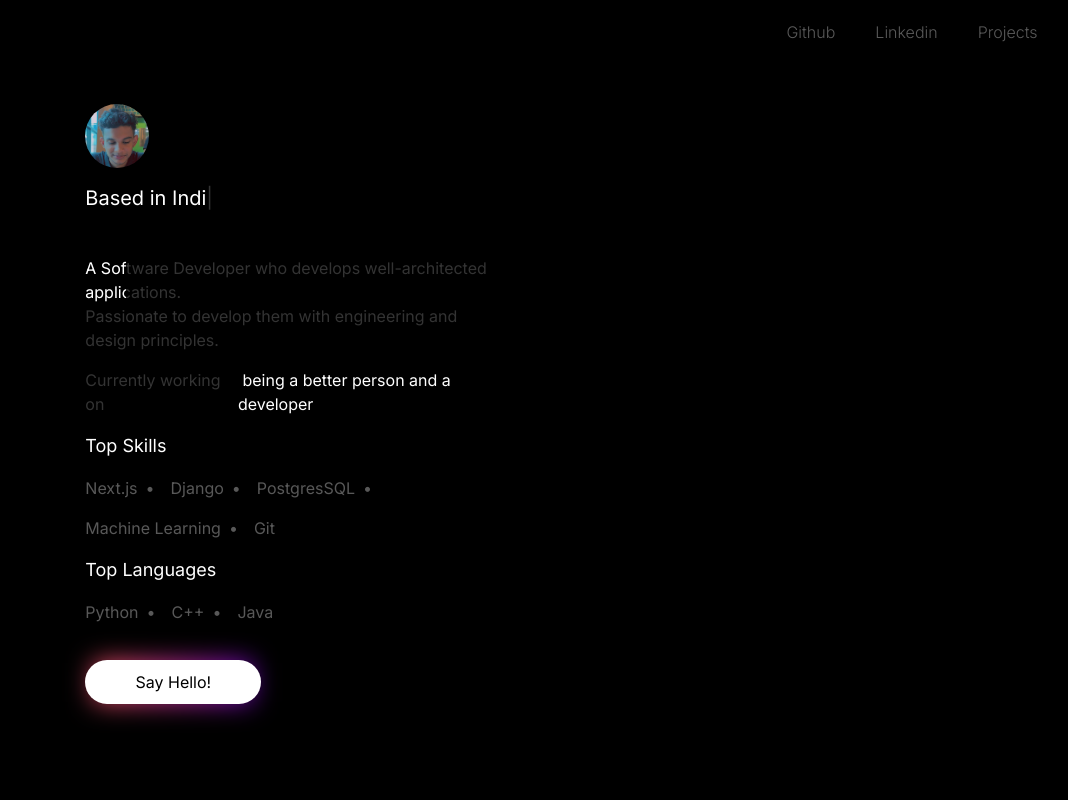
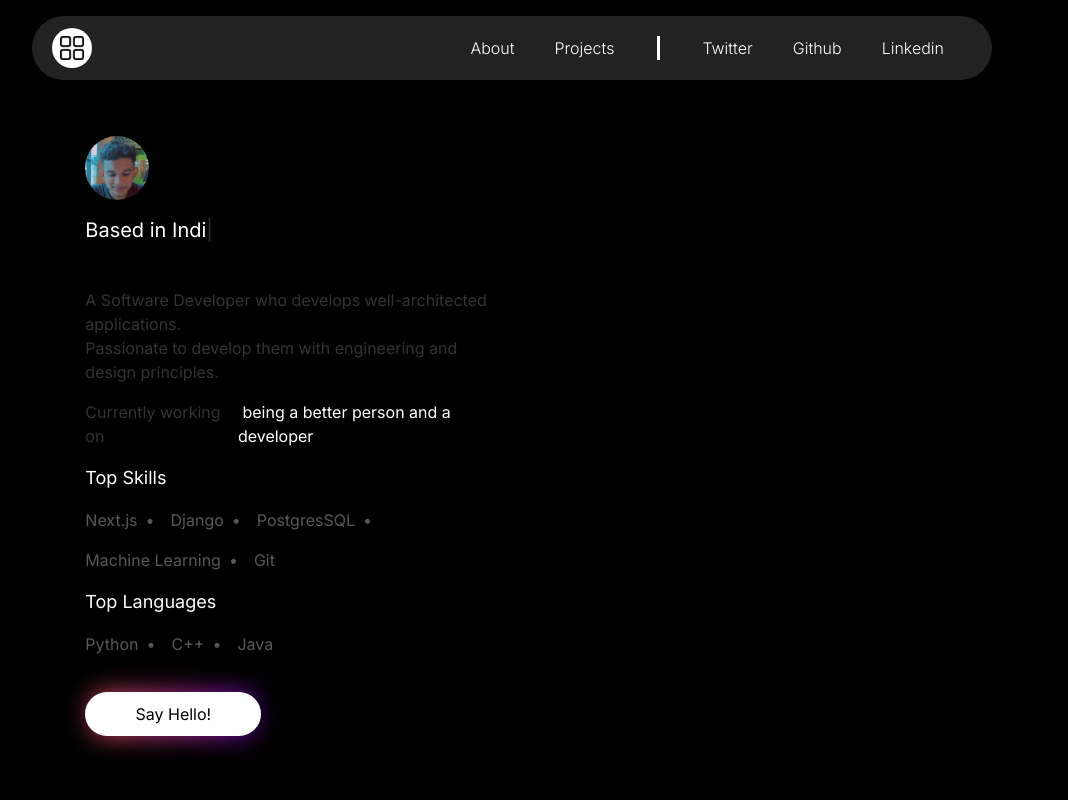
Before and after one commit to Rohithk2003/portfolio, a Next.js app: page / in a window 1280 px wide. Shown: the top 800 px of the page, without its empty margins (128-1196 px from the left). Built offline with nearby package versions, Linux system fonts and the light colour scheme; what tailwindcss-animated would draw is missing.

Commit message:
added new navbar

```diff
--- a/components/main.js
+++ b/components/main.js
@@ -31,7 +31,7 @@ export default function Main() {
 		<>
 			<div
 				id={"home"}
-				className={`home flex flex-wrap relative z-[1000] flex-row scroll-reveal-main w-full text-start   h-dvh ${inter.className}`}
+				className={`home flex flex-wrap relative z-[999] flex-row scroll-reveal-main w-full text-start   h-dvh ${inter.className}`}
 			>
 				<div
 					className={
--- a/components/navbar.js
+++ b/components/navbar.js
@@ -1,7 +1,7 @@
 import Link from "next/link";
 import React, { useState } from "react";
 import { Inter } from "next/font/google";
-
+import Image from "next/image";
 const inter = Inter({
 	subsets: ["latin"],
 	weight: ["300"],
@@ -23,45 +23,91 @@ export default function Navbar() {
 	}
 
 	return (
-		<nav>
+		<nav className="flex w-full justify-center h-24 items-center">
 			<div
-				className={` w-full  h-16 flex justify-end align-middle   z-[999] bg-[#000000] ${inter.className}`}
+				className={` w-3/4 rounded-full navbar fixed h-16 flex justify-between items-center p-2 pl-5   z-[2000] bg-[#222222] ${inter.className}`}
 			>
+				<div className="md:w-10 md:h-10 w-9 h-9 rounded-full  transition-all duration-300 p-3 bg-white flex justify-center items-center overflow-hidden">
+					<Image
+						src="/images/menu.png"
+						alt="menu"
+						width={24}
+						className="absolute"
+						height={24}
+					/>
+				</div>
 				<ul
 					className={
-						"md:flex hidden flex-row md:w-1/4 w-2/4 text-[#595959] mr-20  justify-center gap-10 items-center"
+						"md:flex hidden flex-row pr-10 text-white  justify-center gap-10 items-center"
 					}
 				>
+					<il className="hover:text-[#585858] hover:cursor-pointer">About</il>
+					<li className="e">
+						<Link href="#projects">Projects</Link>
+					</li>
+					<li className="w-2  h-10 b-white text-white flex justify-center items-center">
+						<span className="w-[3px] border-0 outline-none h-6 bg-white text-white">
+							|
+						</span>
+					</li>
+					<li className="hover:text-white">Twitter</li>
 					<li className="hover:text-white">Github</li>
 					<li className="hover:text-white">Linkedin</li>
-					<li className="hover:text-white">
-						<Link href="#projects">Projects</Link>
-					</li>
 				</ul>
 				<div
-					className={`md:hidden flex z-[1000]  order-0 align-middle w-full ${HamStatus ? "fixed" : "absolute"} top-5  justify-start m-auto `}
+					className={`md:hidden flex  align-middle w-full top-5 right-5 mr-2 justify-end m-auto `}
 				>
 					<a
 						className={" grid ml-2 grid-rows-3w"}
 						onClick={handleHamButtonClick}
 					>
 						<span
-							className={`w-7 h-1 mb-1 bg-white  ease-in-out ${HamStatus ? "top-5 hidden" : ""}`}
+							className={`w-7 h-1 mb-1 bg-white  ease-in-out ${
+								HamStatus ? "top-5 hidden" : ""
+							}`}
 						></span>
 						<span
-							className={`w-7 h-1 mb-1 bg-white transition-all duration-300 ease-in-out ${HamStatus ? "top-5 rotate-45 translate-y-[8px]" : ""}`}
+							className={`w-7 h-1 mb-1 bg-white transition-all duration-300 ease-in-out ${
+								HamStatus ? "top-5 rotate-45 translate-y-[8px]" : ""
+							}`}
 						></span>
 						<span
-							className={`w-7 h-1 mb-1 bg-white transition-all duration-300 ease-in-out ${HamStatus ? "top-5 rotate-[-45deg] translate-y-[0px]" : ""}`}
+							className={`w-7 h-1 mb-1 bg-white transition-all duration-300 ease-in-out ${
+								HamStatus ? "top-5 rotate-[-45deg] translate-y-[0px]" : ""
+							}`}
 						></span>
 					</a>
 				</div>
 				<div
-					className={` ${topBarVisible ? "translate-x-0" : "translate-x-[-150%]"} w-full h-[100vh] bg-black transition-all duration-300 ease-in-ou text-[#454545]  fixed z-[999]`}
+					className={` ${
+						topBarVisible ? "translate-x-[-17%]" : "translate-x-[-150%]"
+					} w-full h-[100vh] bg-white transition-all duration-300 ease-in-out translate-y-[44%] text-[#454545]  fixed z-[3000]`}
 				>
+					<div
+						className="mt-10 font-bold ml-10 text-4xl"
+						onClick={() => {
+							setTopBarVisibility(!topBarVisible);
+							setHamButtonStatus(!HamStatus);
+						}}
+					>
+						Close
+					</div>
 					<ul
-						className={`flex md:hidden w-full h-[100vh] fixed z-[999] gap-2 flex-col justify-center items-center `}
+						className={`flex md:hidden w-full h-[400px] fixed z-[999] gap-2 flex-col justify-center items-center `}
 					>
+						{" "}
+						<il className="w-full text-3xl flex justify-center  items-center rounded hover:text-white transition-all duration-300 ease-in-out   h-16  ">
+							About
+						</il>
+						<Link href={"#projects"}>
+							<li
+								className={
+									"w-full text-3xl flex justify-center  items-center rounded hover:text-white transition-all duration-300 ease-in-out   h-16  "
+								}
+							>
+								Projects
+							</li>
+						</Link>
 						<Link
 							onClick={() => {
 								setTopBarVisibility(!topBarVisible);
--- a/styles/globals.css
+++ b/styles/globals.css
@@ -264,7 +264,8 @@ body {
 	background: hsl(0, 0%, 100%);
 	position: relative;
 	box-shadow: 0 0 0 1px rgba(0, 0, 0, 0.01);
-	&::after {
+}
+.box::after {
 	position: absolute;
 	content: "";
 	left: 0;
@@ -289,8 +290,6 @@ body {
 	background-size: 200% 200%;
 	animation: animateGlow 1.25s linear infinite;
 }
-}
-
 @keyframes animateGlow {
 	0% {
 		background-position: 0% 50%;
@@ -299,3 +298,9 @@ body {
 		background-position: 200% 50%;
 	}
 }
+.temp:hover img {
+	display: none;
+}
+.navbar li:hover {
+	color: #585858;
+}
```
Also changed, not shown: public/images/menu.png (added). Lines whose indentation alone changed are shown as unchanged.
